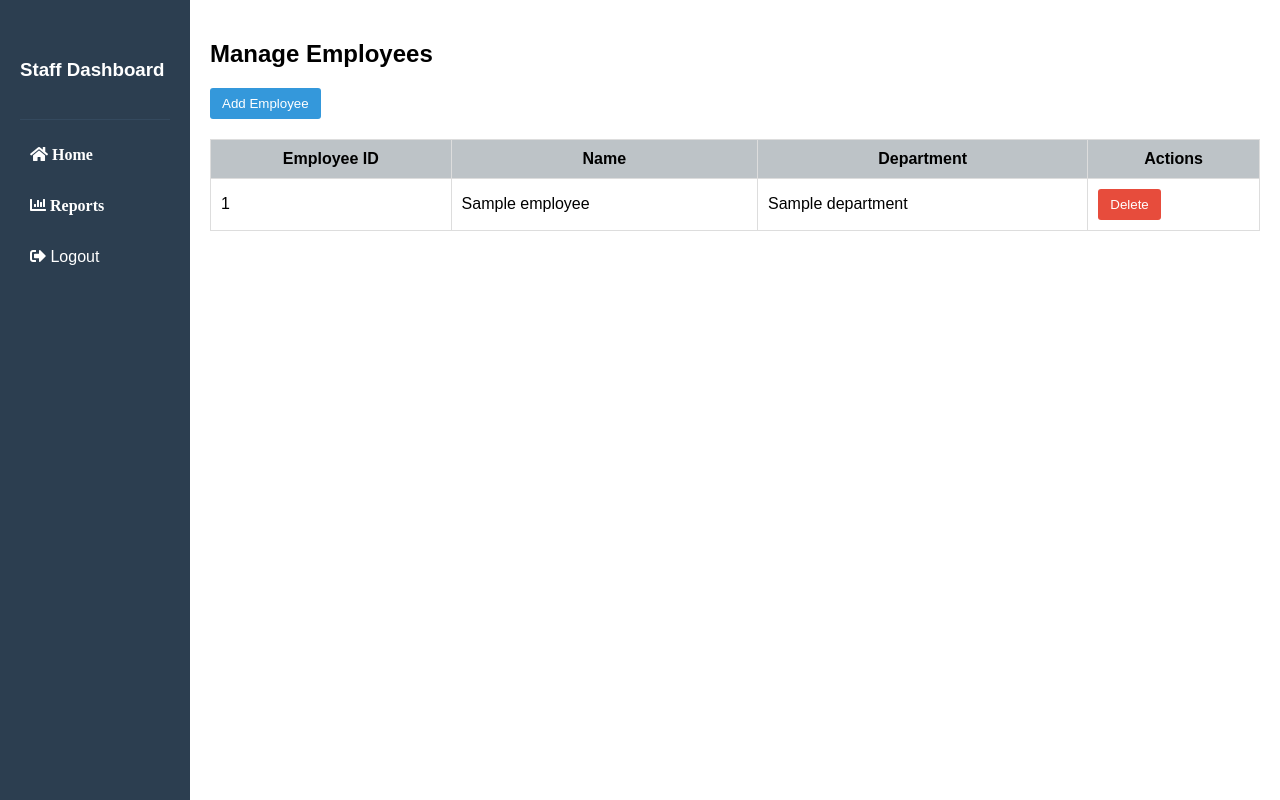
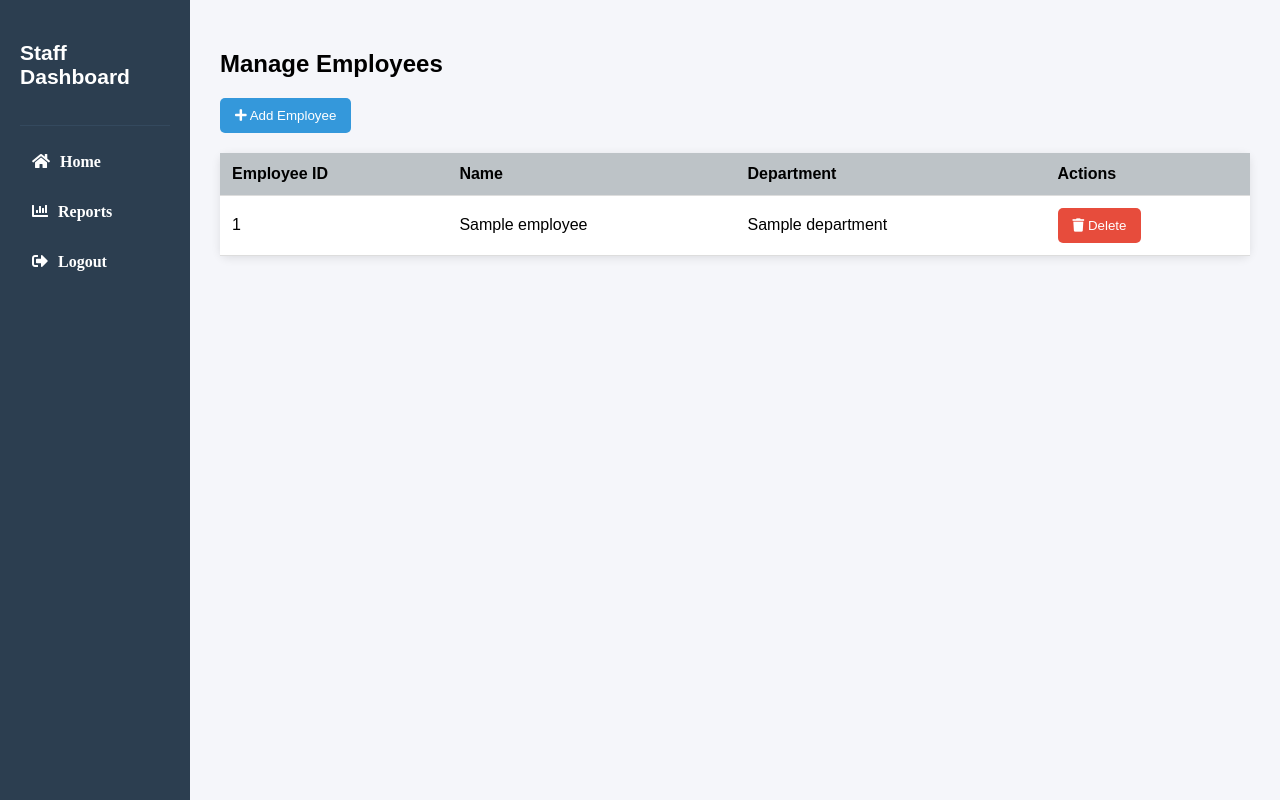
Before and after one commit to SaiDhinakar/Staff_attendence_system, a Django app: template DjangoFrameWork/StaffFaceRecognition/Frontend/templates/manage_employees.html in a window 1280 px wide. Run offline with Django 5.2, Linux system fonts and the light colour scheme; the template is opened without the code that fills it: most values are stand-ins (such as "Sample title", 1, 10 or a date in 2020).

Commit message:
Employee management page UI fixed

```diff
--- a/DjangoFrameWork/StaffFaceRecognition/Frontend/templates/manage_employees.html
+++ b/DjangoFrameWork/StaffFaceRecognition/Frontend/templates/manage_employees.html
@@ -1,123 +1,6 @@
 {% extends 'base.html' %}
+
 {% block content %}
-<!-- Custom CSS for styling -->
-<style>
-  body {
-      margin: 0;
-      font-family: "Arial", sans-serif;
-    }
-    .container {
-      display: flex;
-      min-height: 100vh;
-    }
-
-    .sidebar {
-      width: 150px;
-      background: #2c3e50;
-      color: white;
-      padding: 20px;
-    }
-
-    .sidebar-header {
-      padding: 20px 0;
-      border-bottom: 1px solid #34495e;
-    }
-
-    .sidebar-menu ul {
-      list-style: none;
-      padding: 0;
-    }
-
-    .sidebar-menu ul li {
-      margin: 15px 0;
-    }
-
-    .sidebar-menu ul li a {
-      color: white;
-      text-decoration: none;
-      display: block;
-      padding: 10px;
-      border-radius: 5px;
-      transition: 0.3s;
-    }
-
-    .sidebar-menu ul li a:hover,
-    .sidebar-menu ul li a.active {
-      background: #34495e;
-    }
-
-  .main {
-    flex: 1;
-    padding: 20px;
-  }
-  .btn {
-    padding: 8px 12px;
-    background: #3498db;
-    border: none;
-    color: white;
-    border-radius: 3px;
-    cursor: pointer;
-  }
-  .btn-danger {
-    background: #e74c3c;
-  }
-  table {
-    width: 100%;
-    border-collapse: collapse;
-    margin-top: 20px;
-    background: #fff;
-  }
-  th, td {
-    border: 1px solid #ddd;
-    padding: 10px;
-  }
-  th {
-    background: #bdc3c7;
-  }
-  /* Modal styling */
-  .modal {
-    display: none;
-    position: fixed;
-    left: 0;
-    top: 0;
-    width: 100%;
-    height: 100%;
-    background: rgba(0,0,0,0.5);
-    align-items: center;
-    justify-content: center;
-  }
-  .modal.active {
-    display: flex;
-  }
-  .modal-content {
-    background: white;
-    padding: 20px;
-    border-radius: 5px;
-    width: 400px;
-    position: relative;
-  }
-  .modal-close {
-    position: absolute;
-    top: 10px;
-    right: 10px;
-    cursor: pointer;
-    font-size: 18px;
-  }
-  .form-group {
-    margin-bottom: 10px;
-  }
-  .form-group label {
-    display: block;
-    margin-bottom: 5px;
-  }
-  .form-group input[type="text"],
-  .form-group input[type="file"] {
-    width: 100%;
-    padding: 8px;
-    box-sizing: border-box;
-  }
-</style>
-
 <div class="container">
             <!-- Sidebar -->
             <div class="sidebar">
@@ -143,7 +26,7 @@
                 </li>
                 {% endif %}
                   <li>
-          <a href="{% url 'logout' %}"
+                    <a href="{% url 'logout' %}" class="fas"
                       ><i class="fas fa-sign-out-alt"></i> Logout</a
                     >
                   </li>
@@ -151,14 +34,16 @@
               </div>
               </div>
 
-  <!-- Main Content -->
-  <div class="main">
+        <div class="col-md-9 main">
             <h2>Manage Employees</h2>
-    <!-- Button to open the Add Employee Modal -->
-    <button class="btn" onclick="openModal('addModal')">Add Employee</button>
+            <!-- Button to Open Modal -->
+            <button class="btn btn-primary mb-3" data-bs-toggle="modal" data-bs-target="#addEmployeeModal">
+                <i class="fas fa-plus"></i> Add Employee
+            </button>
 
             <!-- Employee Table -->
-    <table>
+            <div class="table-responsive">
+                <table class="table table-striped">
                     <thead>
                         <tr>
                             <th>Employee ID</th>
@@ -174,65 +59,359 @@
                             <td>{{ employee.emp_name }}</td>
                             <td>{{ employee.department }}</td>
                             <td>
-            <!-- Inline delete form -->
-            <form method="POST" style="display:inline;">
+                                <form method="POST" class="d-inline">
                                     {% csrf_token %}
                                     <input type="hidden" name="action" value="delete">
                                     <input type="hidden" name="emp_id" value="{{ employee.emp_id }}">
-              <button type="submit" class="btn btn-danger" onclick="return confirm('Are you sure you want to delete this employee?')">Delete</button>
+                                    <button type="submit" class="btn btn-danger btn-sm"
+                                        onclick="return confirm('Are you sure you want to delete this employee?')">
+                                        <i class="fas fa-trash"></i> Delete
+                                    </button>
                                 </form>
                             </td>
                         </tr>
                         {% empty %}
                         <tr>
-          <td colspan="4">No employees found</td>
+                            <td colspan="4" class="text-center">No employees found</td>
                         </tr>
                         {% endfor %}
                     </tbody>
                 </table>
             </div>
         </div>
+    </div>
+</div>
 
 <!-- Add Employee Modal -->
-<div id="addModal" class="modal">
+<!-- Add Employee Modal -->
+<div class="modal fade" id="addEmployeeModal" tabindex="-1" aria-labelledby="addEmployeeModalLabel" aria-hidden="true">
+  <div class="modal-dialog modal-dialog-centered"> <!-- Centering modal -->
       <div class="modal-content">
-    <span class="modal-close" onclick="closeModal('addModal')">&times;</span>
-    <h3>Add Employee</h3>
+          <div class="modal-header">
+              <h5 class="modal-title" id="addEmployeeModalLabel">Add Employee</h5>
+          </div>
+          <div class="modal-body">
               <form method="POST" enctype="multipart/form-data">
                   {% csrf_token %}
                   <input type="hidden" name="action" value="add">
-      <div class="form-group">
-        <label>Employee ID:</label>
-        <input type="text" name="emp_id" required>
+
+                  <div class="mb-3">
+                      <label for="emp_id" class="form-label">Employee ID</label>
+                      <input type="text" id="emp_id" name="emp_id" class="form-control" required>
                   </div>
-      <div class="form-group">
-        <label>Name:</label>
-        <input type="text" name="emp_name" required>
+                  <div class="mb-3">
+                      <label for="emp_name" class="form-label">Name</label>
+                      <input type="text" id="emp_name" name="emp_name" class="form-control" required>
                   </div>
-      <div class="form-group">
-        <label>Department:</label>
-        <input type="text" name="department" required>
+                  <div class="mb-3">
+                      <label for="department" class="form-label">Department</label>
+                      <input type="text" id="department" name="department" class="form-control" required>
                   </div>
-      <div class="form-group">
-        <label>Employee Photos:</label>
-        <input type="file" name="images" multiple required>
+                  <div class="mb-3">
+                      <label for="images" class="form-label">Employee Photos</label>
+                      <input type="file" id="images" name="images" class="form-control" multiple required>
                   </div>
-      <div style="margin-top: 15px;">
-        <button type="submit" class="btn">Save</button>
-        <button type="button" class="btn" onclick="closeModal('addModal')">Cancel</button>
+
+                  <div class="modal-footer">
+                      <button type="submit" class="btn btn-primary">Save</button>
+                      <button type="button" class="btn btn-secondary" data-bs-dismiss="modal">Cancel</button>
                   </div>
               </form>
           </div>
       </div>
+  </div>
+</div>
+
+
+<style>
+  /* General Styles */
+body {
+    font-family: "Arial", sans-serif;
+    margin: 0;
+    padding: 0;
+}
+
+/* Layout */
+.container {
+    display: flex;
+    min-height: 100vh;
+}
+
+/* Sidebar */
+.sidebar {
+    width: 150px;
+    background: #2c3e50;
+    color: white;
+    padding: 20px;
+    transition: all 0.3s ease;
+}
+
+.sidebar-header {
+    padding-bottom: 15px;
+    font-size: 18px;
+    font-weight: bold;
+    border-bottom: 1px solid #34495e;
+}
+
+.sidebar-menu ul {
+    list-style: none;
+    padding: 0;
+    margin-top: 15px;
+}
+
+.sidebar-menu ul li {
+    margin-bottom: 10px;
+}
+
+.sidebar-menu ul li a {
+    display: flex;
+    align-items: center;
+    color: white;
+    text-decoration: none;
+    padding: 12px;
+    border-radius: 5px;
+    transition: background 0.3s;
+}
+
+.sidebar-menu ul li a i {
+    margin-right: 10px;
+}
+
+.sidebar-menu ul li a:hover,
+.sidebar-menu ul li a.active {
+    background: #34495e;
+}
+
+/* Main Content */
+.main {
+    flex: 1;
+    padding: 30px;
+    background: #f5f6fa;
+}
+
+/* Buttons */
+.btn {
+    padding: 10px 15px;
+    border: none;
+    color: white;
+    border-radius: 5px;
+    cursor: pointer;
+    transition: all 0.3s ease;
+}
+
+.btn-primary {
+    background: #3498db;
+}
+
+.btn-primary:hover {
+    background: #2980b9;
+}
+
+.btn-danger {
+    background: #e74c3c;
+}
+
+.btn-danger:hover {
+    background: #c0392b;
+}
+
+/* Table
+.table-responsive {
+    overflow-x: auto;
+} */
+
+table {
+    width: 100%;
+    background: white;
+    border-radius: 8px;
+    border-collapse: collapse;
+    box-shadow: 0 2px 10px rgba(0, 0, 0, 0.1);
+    margin-top: 20px;
+}
+
+th, td {
+    padding: 12px;
+    border-bottom: 1px solid #ddd;
+}
+
+th {
+    background: #bdc3c7;
+    text-align: left;
+    font-weight: bold;
+}
+
+td {
+    background: #fff;
+}
+
+td .badge {
+    padding: 6px 10px;
+    border-radius: 10px;
+    font-size: 14px;
+}
+
+.badge.bg-danger {
+    background: #e74c3c;
+    color: white;
+}
+
+.badge.bg-warning {
+    background: #f39c12;
+    color: #333;
+}
+
+.badge.bg-success {
+    background: #2ecc71;
+    color: white;
+}
+
+/* Modal */
+.modal {
+    display: none;
+    position: fixed;
+    left: 0;
+    top: 0;
+    width: 100%;
+    height: 100%;
+    background: rgba(0, 0, 0, 0.5);
+    align-items: center;
+    justify-content: center;
+}
+
+.modal.active {
+    display: flex;
+}
+
+.modal-content {
+    background: white;
+    padding: 20px;
+    border-radius: 8px;
+    width: 400px;
+    box-shadow: 0 5px 15px rgba(0, 0, 0, 0.2);
+    position: relative;
+    text-align: center;
+}
+
+.modal-close {
+    position: absolute;
+    top: 10px;
+    right: 15px;
+    cursor: pointer;
+    font-size: 18px;
+}
+
+
+
+
+@media (max-width: 768px) {
+    .table-responsive {
+        overflow-x: auto;
+    }
+
+    .modal-content {
+        width: 90%;
+    }
+}
+
+/* Centering Modal */
+.modal-dialog {
+    max-width: 450px; /* Adjust width */
+    margin: auto;
+}
+
+.modal-header {
+    background: #fff;
+    color: #000;
+    padding: 15px;
+    border-top-left-radius: 8px;
+    border-top-right-radius: 8px;
+}
+
+/* Modal Content Adjustments */
+.modal-content {
+    border-radius: 10px;
+    box-shadow: 0 4px 10px rgba(0, 0, 0, 0.2);
+    /* Remove center alignment to allow form elements to align left */
+    text-align: left;
+}
+
+/* Ensure modal-body text aligns to left */
+.modal-body {
+    text-align: left;
+}
+
+/* Style for each form group */
+.modal-body .mb-3 {
+    display: flex;
+    flex-direction: column;
+    align-items: stretch;
+    margin-bottom: 1rem;
+}
+
+/* Optional: add spacing and styling to labels */
+.modal-body .form-label {
+    margin-bottom: 0.5rem;
+    font-weight: 500;
+}
+
+/* Ensure inputs take the full width */
+.modal-body .form-control {
+    width: 100%;
+    box-sizing: border-box;
+    padding: 0.5rem;
+}
+
+
+/* Buttons */
+.modal-footer .btn {
+    padding: 10px 15px;
+    border-radius: 5px;
+}
+
+.btn-primary {
+    background: #3498db;
+    border: none;
+}
+
+.btn-primary:hover {
+    background: #2980b9;
+}
+
+.btn-secondary {
+    background: #7f8c8d;
+}
+
+.btn-secondary:hover {
+    background: #636e72;
+}
+
+
+</style>
+
+<script src="https://cdn.jsdelivr.net/npm/bootstrap@5.3.2/dist/js/bootstrap.bundle.min.js"></script>
+
+<script>
+  document.addEventListener("DOMContentLoaded", function () {
+      // Get modal elements
+      const modal = new bootstrap.Modal(document.getElementById("addEmployeeModal"));
+      const openModalBtn = document.getElementById("openModalBtn");
+      const closeModalBtns = document.querySelectorAll(".close-modal");
+
+      // Open modal on button click
+      if (openModalBtn) {
+          openModalBtn.addEventListener("click", function () {
+              modal.show();
+          });
+      }
+
+      // Close modal on close button click
+      closeModalBtns.forEach((btn) => {
+          btn.addEventListener("click", function () {
+              modal.hide();
+          });
+      });
+  });
+</script>
+
+
 {% endblock %}
-
-{% block extra_js %}
-<script>
-  function openModal(id) {
-    document.getElementById(id).classList.add('active');
-  }
-  function closeModal(id) {
-    document.getElementById(id).classList.remove('active');
-  }
-</script>
-{% endblock %}
--- a/DjangoFrameWork/StaffFaceRecognition/backend/update_db.py
+++ b/DjangoFrameWork/StaffFaceRecognition/backend/update_db.py
@@ -6,6 +6,7 @@ from collections import defaultdict
 from facenet_pytorch import MTCNN, InceptionResnetV1
 import torch
 from PIL import Image
+import uvicorn
 
 app = FastAPI()
 
@@ -67,5 +68,4 @@ def load_embeddings(input_file: str = "backend/face_embeddings.json"):
 
 if __name__ == '__main__':
     # Start the FastAPI server
-    import uvicorn
     uvicorn.run(app, host="0.0.0.0", port=7000)
```
Also changed, not shown: DjangoFrameWork/StaffFaceRecognition/db.sqlite3, 1 other file. Lines whose indentation alone changed are shown as unchanged.
